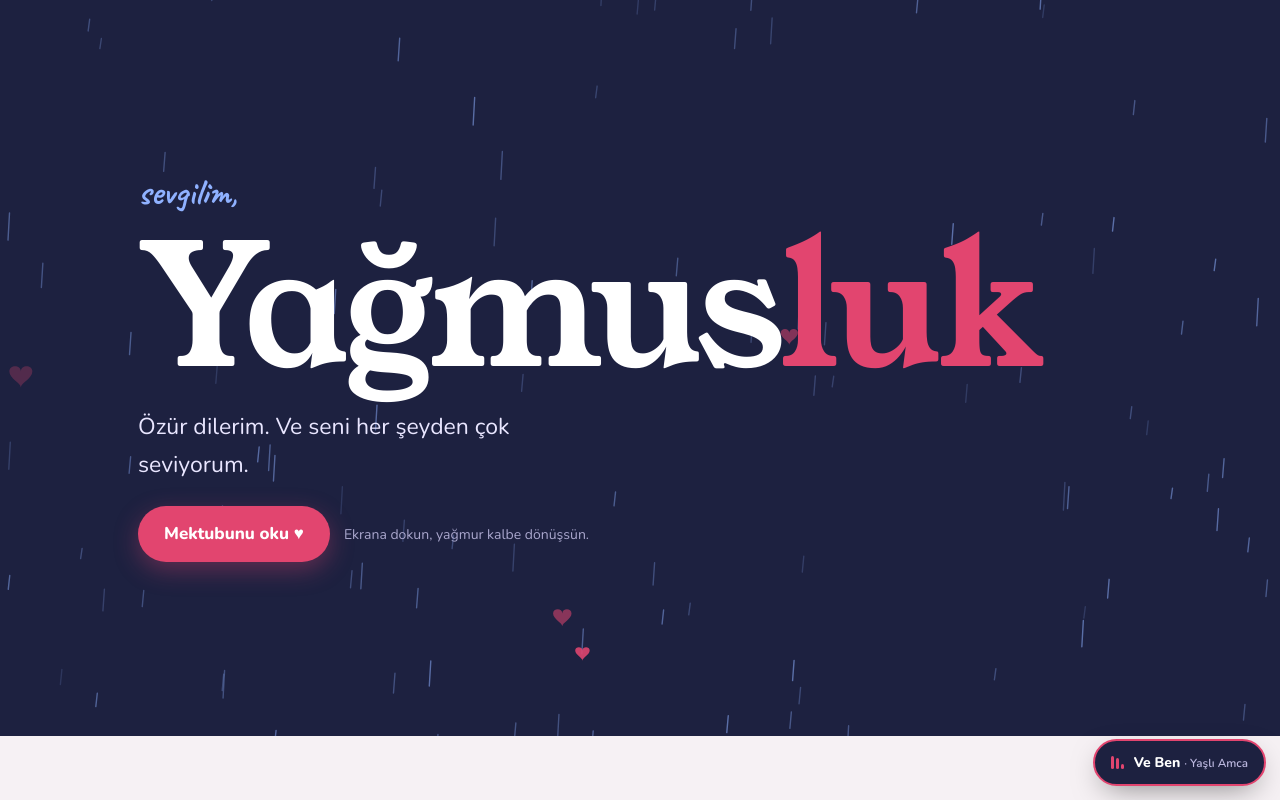
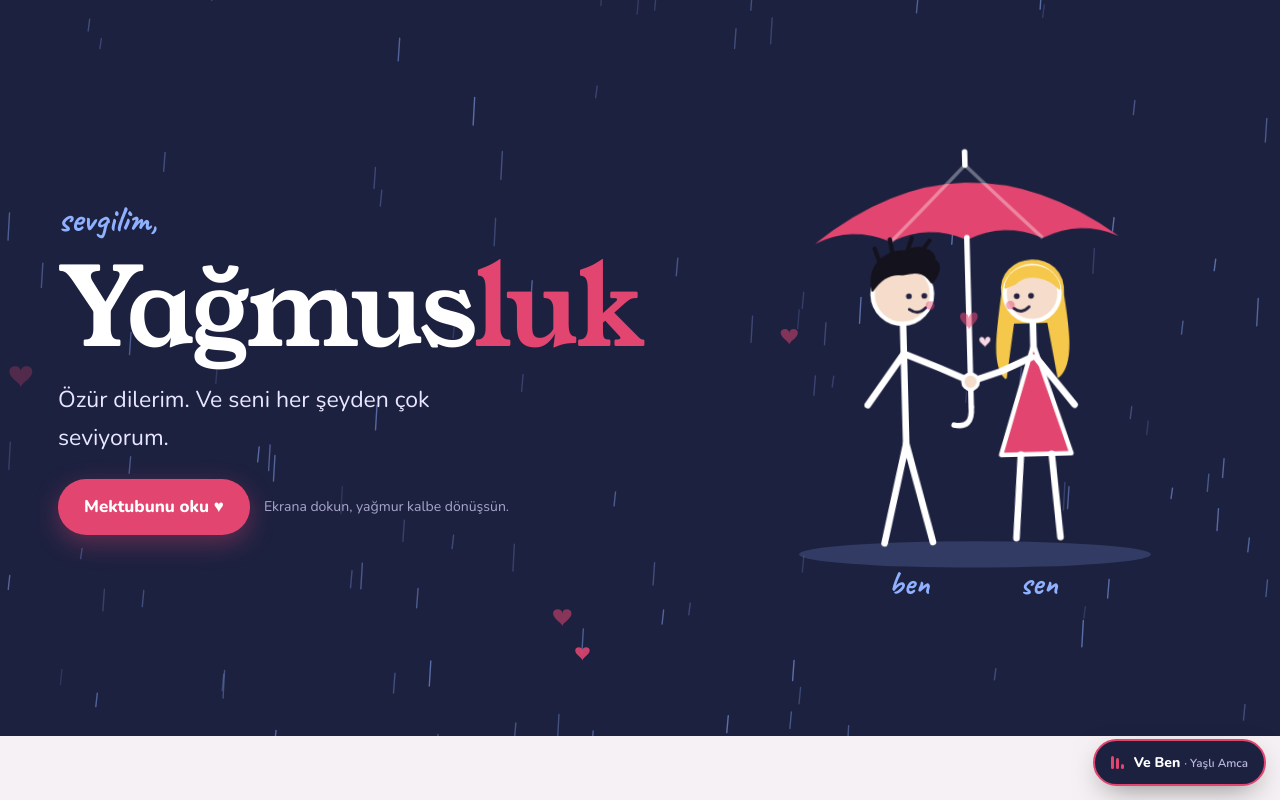
Before and after one commit to quatroowbeast-cloud/yagmusumaasigim, a plain HTML site: page index.html in a window 1280 px wide. Shown: the top 800 px of the page. Drawn offline with nearby package versions, Linux system fonts and the light colour scheme.

Commit message:
Açılışa el ele çöp adam çizimi ekle
Co-Authored-By: Claude Opus 5.5 <noreply@anthropic.com>

```diff
--- a/index.html
+++ b/index.html
@@ -42,9 +42,20 @@ section{padding-block:clamp(56px,9vw,104px)}
 /* HERO */
 .hero{position:relative;background:var(--night);color:#fff;overflow:hidden;padding-top:env(safe-area-inset-top,0px)}
 .hero canvas{position:absolute;inset:0;width:100%;height:100%}
-.hero .wrap{position:relative;min-height:min(92svh,820px);display:flex;flex-direction:column;justify-content:center;gap:22px;padding-block:72px}
+.hero .wrap{position:relative;max-width:1200px;min-height:min(92svh,820px);display:grid;grid-template-columns:minmax(0,1.25fr) minmax(0,1fr);align-items:center;gap:clamp(24px,4vw,56px);padding-block:72px}
+.hero .txt{display:flex;flex-direction:column;gap:22px;min-width:0}
+.couple{width:100%;max-width:440px;justify-self:center;overflow:visible}
+.couple .sway{transform-origin:200px 380px;animation:sway 5s ease-in-out infinite}
+.couple .bob{animation:bob 2.6s ease-in-out infinite}
+.couple .bob.b2{animation-delay:.4s}
+.couple .float{animation:float 3.2s ease-in-out infinite}
+.couple .float.f2{animation-delay:1.1s}
+.couple text{font-family:var(--hand);font-weight:700;font-size:30px;fill:var(--rain)}
+@keyframes sway{0%,100%{transform:rotate(-1.5deg)}50%{transform:rotate(1.5deg)}}
+@keyframes bob{0%,100%{transform:translateY(0)}50%{transform:translateY(-4px)}}
+@keyframes float{0%{transform:translateY(0);opacity:0}20%{opacity:1}100%{transform:translateY(-60px);opacity:0}}
 .hero .hello{font:600 clamp(26px,4.5vw,36px)/1 var(--hand);color:var(--rain);margin:0}
-.hero h1{font-size:clamp(58px,15vw,168px);letter-spacing:-.02em;line-height:.92}
+.hero h1{font-size:clamp(54px,8.5vw,112px);letter-spacing:-.02em;line-height:.92}
 .hero h1 span{color:var(--rose)}
 .hero p.lead{font-size:clamp(18px,2.6vw,23px);max-width:30ch;margin:0;color:#e9e6ff}
 .hero .tip{font-size:14px;color:#a9a6cc;margin:0}
@@ -188,6 +199,9 @@ section{padding-block:clamp(56px,9vw,104px)}
 @keyframes pop{0%{transform:translate(0,0) scale(.5);opacity:1}100%{transform:translate(var(--dx),var(--dy)) scale(1.3);opacity:0}}
 
 @media (max-width:760px){
+  .hero .wrap{grid-template-columns:minmax(0,1fr);padding-block:56px 40px}
+  .hero h1{font-size:clamp(46px,14vw,110px)}
+  .couple{max-width:300px}
   .letter,.look .wrap,.funny .wrap,.funny .wrap.vid{grid-template-columns:minmax(0,1fr)}
   .polaroid{max-width:300px}
   .forgive .yes{left:12%}
@@ -204,6 +218,7 @@ section{padding-block:clamp(56px,9vw,104px)}
 <header class="hero" id="top">
   <canvas id="rain" aria-hidden="true"></canvas>
   <div class="wrap">
+   <div class="txt">
     <p class="hello">sevgilim,</p>
     <h1>Yağmus<span>luk</span></h1>
     <p class="lead">Özür dilerim. Ve seni her şeyden çok seviyorum.</p>
@@ -211,6 +226,56 @@ section{padding-block:clamp(56px,9vw,104px)}
       <a class="btn" href="#mektup">Mektubunu oku ♥</a>
       <p class="tip">Ekrana dokun, yağmur kalbe dönüşsün.</p>
     </div>
+   </div>
+    <svg class="couple" viewBox="0 0 400 430" role="img" aria-label="El ele tutuşmuş, aynı şemsiyenin altında iki çöp adam: siyah saçlı ben ve sarı saçlı sen">
+      <ellipse cx="200" cy="384" rx="160" ry="12" fill="rgba(143,177,255,.18)"/>
+      <g class="sway">
+        <!-- şemsiye -->
+        <line x1="200" y1="30" x2="200" y2="18" stroke="#fff" stroke-width="5" stroke-linecap="round"/>
+        <path d="M62 98 Q200 -6 338 98 Q304 82 269 98 Q235 82 200 98 Q166 82 131 98 Q96 82 62 98 Z" fill="#e2456f"/>
+        <path d="M200 30 Q170 60 131 98 M200 30 Q230 60 269 98" fill="none" stroke="rgba(255,255,255,.35)" stroke-width="3"/>
+        <line x1="200" y1="96" x2="200" y2="250" stroke="#fff" stroke-width="5" stroke-linecap="round"/>
+        <path d="M200 250 Q201 270 184 266" fill="none" stroke="#fff" stroke-width="5" stroke-linecap="round"/>
+
+        <!-- ben -->
+        <g class="bob" stroke="#fff" stroke-width="6" stroke-linecap="round" stroke-linejoin="round" fill="none">
+          <line x1="140" y1="172" x2="140" y2="282"/>
+          <path d="M140 282 L118 372 M140 282 L162 372"/>
+          <path d="M140 200 L106 246"/>
+          <path d="M140 200 L172 214 L198 226"/>
+          <circle cx="140" cy="146" r="27" fill="#f6dccb" stroke="#fff" stroke-width="4"/>
+          <path d="M113 142 C108 112 136 104 146 108 C152 100 172 106 170 116 C178 120 172 132 167 136 C160 124 150 126 141 128 C130 126 120 132 113 142 Z" fill="#14121c" stroke="#14121c" stroke-width="2"/>
+          <path d="M120 116 L116 104 M132 108 L130 96 M146 106 L150 95 M158 108 L166 98" stroke="#14121c" stroke-width="4"/>
+          <circle cx="146" cy="148" r="2.6" fill="#24223f" stroke="none"/>
+          <circle cx="160" cy="148" r="2.6" fill="#24223f" stroke="none"/>
+          <path d="M146 160 Q154 166 161 159" stroke="#24223f" stroke-width="2.6"/>
+          <circle cx="165" cy="157" r="4" fill="rgba(226,69,111,.45)" stroke="none"/>
+        </g>
+
+        <!-- sen -->
+        <g class="bob b2" stroke="#fff" stroke-width="6" stroke-linecap="round" stroke-linejoin="round" fill="none">
+          <path d="M231 150 C226 112 290 108 286 152 C290 182 294 214 280 226 L272 176 L240 176 L232 226 C220 214 226 182 231 150 Z" fill="#f5c84c" stroke="#f5c84c" stroke-width="2"/>
+          <line x1="258" y1="174" x2="258" y2="200"/>
+          <path d="M258 196 L226 296 L290 296 Z" fill="#e2456f" stroke="#fff" stroke-width="4"/>
+          <path d="M244 296 L238 372 M272 296 L278 372"/>
+          <path d="M256 208 L228 220 L202 228"/>
+          <path d="M260 208 L294 252"/>
+          <circle cx="258" cy="150" r="25" fill="#f6dccb" stroke="#fff" stroke-width="4"/>
+          <path d="M234 144 C236 120 280 118 283 146 C272 134 256 132 246 138 C242 142 238 142 234 144 Z" fill="#f5c84c" stroke="#f5c84c" stroke-width="2"/>
+          <circle cx="244" cy="152" r="2.6" fill="#24223f" stroke="none"/>
+          <circle cx="257" cy="152" r="2.6" fill="#24223f" stroke="none"/>
+          <path d="M241 163 Q248 169 255 162" stroke="#24223f" stroke-width="2.6"/>
+          <circle cx="238" cy="160" r="4" fill="rgba(226,69,111,.45)" stroke="none"/>
+        </g>
+
+        <!-- el ele -->
+        <circle cx="200" cy="227" r="7" fill="#f6dccb" stroke="#fff" stroke-width="3"/>
+        <path class="float" d="M200 206 C200 200 192 198 192 204 C192 209 200 213 200 216 C200 213 208 209 208 204 C208 198 200 200 200 206 Z" fill="#e2456f"/>
+        <path class="float f2" d="M214 196 C214 192 209 191 209 195 C209 198 214 200 214 202 C214 200 219 198 219 195 C219 191 214 192 214 196 Z" fill="#fbd9e3"/>
+      </g>
+      <text x="140" y="420" text-anchor="middle">ben</text>
+      <text x="258" y="420" text-anchor="middle">sen</text>
+    </svg>
   </div>
 </header>
 
```
